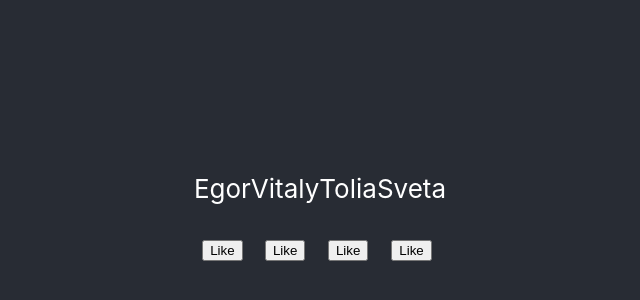
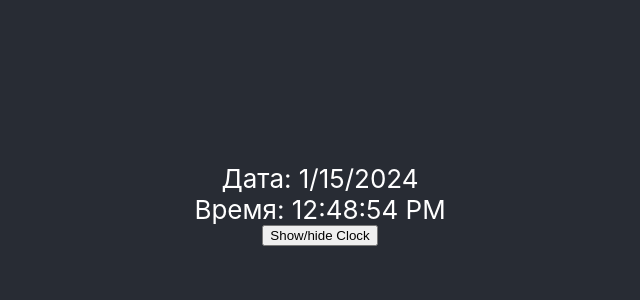
Before and after one commit to vitalyvitmens/rs-react, a React (Create React App) app: page / in a window 1280 px wide. Shown: the part 196-496 px from the top of the page, without its empty margins (320-960 px from the left). Built offline with nearby package versions, Linux system fonts and the light colour scheme.

Commit message:
feat(src\App.js): добавляет раздел Жизненный цикл компонента

```diff
--- a/package.json
+++ b/package.json
@@ -11,6 +11,9 @@
     "react-scripts": "5.0.1",
     "web-vitals": "^2.1.4"
   },
+  "devDependencies": {
+    "@babel/plugin-proposal-private-property-in-object": "^7.21.0"
+    },
   "scripts": {
     "start": "react-scripts start",
     "build": "react-scripts build",
--- a/src/App.js
+++ b/src/App.js
@@ -1,5 +1,5 @@
 import './App.css'
-import { useState } from 'react'
+import React, { useState } from 'react'
 
 //! Коллекции и ключи
 // const FIELDS = [
@@ -43,95 +43,144 @@ import { useState } from 'react'
 // }
 
 //! Иммутабельные переменные
-const card = {
-  name: 'Vitaly',
-  color: {
-    r: 256,
-    g: 23,
-    b: 45,
-  },
-}
+// const card = {
+//   name: 'Vitaly',
+//   color: {
+//     r: 256,
+//     g: 23,
+//     b: 45,
+//   },
+// }
 
-const changeName = (obj) => {
-  // const copyObj = { ...obj } // не может скопировать вложенность, только верхнеуровневое копирование
-  // const copyObj = Object.assign({}, obj) // не может скопировать вложенность, только верхнеуровневое копирование
-  const copyObj = JSON.parse(JSON.stringify(obj)) // не может скопировать функции, Symbol и тяжёлая операция, не можем ссылаться сами на себя
-  //! Для вложенного копирования объектов используй функцию cloneDeep() из библиотеки Lodash
-  copyObj.name = 'Egor'
-  return copyObj
-}
+// const changeName = (obj) => {
+//   // const copyObj = { ...obj } // не может скопировать вложенность, только верхнеуровневое копирование
+//   // const copyObj = Object.assign({}, obj) // не может скопировать вложенность, только верхнеуровневое копирование
+//   const copyObj = JSON.parse(JSON.stringify(obj)) // не может скопировать функции, Symbol и тяжёлая операция, не можем ссылаться сами на себя
+//   //! Для вложенного копирования объектов используй функцию cloneDeep() из библиотеки Lodash
+//   copyObj.name = 'Egor'
+//   return copyObj
+// }
 
-const card2 = changeName(card)
+// const card2 = changeName(card)
 
-console.log(card)
-console.log(card2)
-console.log(card === card2)
+// console.log(card)
+// console.log(card2)
+// console.log(card === card2)
 
-console.log(card.color)
-console.log(card2.color)
-console.log(card.color === card2.color)
+// console.log(card.color)
+// console.log(card2.color)
+// console.log(card.color === card2.color)
 
-const CARDS = [
-  {
-    id: 8721,
-    name: 'Egor',
-    like: false,
-  },
-  {
-    id: 5261,
-    name: 'Vitaly',
-    like: false,
-  },
-  {
-    id: 8764,
-    name: 'Tolia',
-    like: false,
-  },
-  {
-    id: 2352,
-    name: 'Sveta',
-    like: false,
-  },
-]
+// const CARDS = [
+//   {
+//     id: 8721,
+//     name: 'Egor',
+//     like: false,
+//   },
+//   {
+//     id: 5261,
+//     name: 'Vitaly',
+//     like: false,
+//   },
+//   {
+//     id: 8764,
+//     name: 'Tolia',
+//     like: false,
+//   },
+//   {
+//     id: 2352,
+//     name: 'Sveta',
+//     like: false,
+//   },
+// ]
 
-function Card({ name, isLike, onClick }) {
-  return (
-    <div>
-      <p>{name}</p>
-      <button onClick={onClick}>{isLike ? 'Unlike' : 'Like'}</button>
-    </div>
-  )
+// function Card({ name, isLike, onClick }) {
+//   return (
+//     <div>
+//       <p>{name}</p>
+//       <button onClick={onClick}>{isLike ? 'Unlike' : 'Like'}</button>
+//     </div>
+//   )
+// }
+
+// export default function App() {
+//   const [cards, setCards] = useState(CARDS)
+
+//   const handleLikeClick = (id) => {
+//     console.log('####: id', id)
+//     const cardCopy = cards.map((item) => {
+//       const copyItem = { ...item }
+//       if (item.id === id) {
+//         copyItem.like = !item.like
+//       }
+//       return copyItem
+//     })
+//     console.log('####: cards', cards)
+//     setCards(cardCopy)
+//   }
+
+//   return (
+//     <div className="App">
+//       <header className="App-header">
+//         <div className="App-grid">
+//           {cards.map((item) => (
+//             <Card
+//               key={item.id}
+//               name={item.name}
+//               isLike={item.like}
+//               onClick={() => handleLikeClick(item.id)}
+//             />
+//           ))}
+//         </div>
+//       </header>
+//     </div>
+//   )
+// }
+
+//! Жизненный цикл компонента
+class Clock extends React.Component {
+  constructor(props) {
+    super(props)
+    console.log('#### №1: constructor')
+    this.state = {
+      date: new Date().toLocaleDateString(),
+      time: new Date().toLocaleTimeString(),
+    }
+  }
+
+  render() {
+    console.log('#### №2: render')
+    return (
+      <>
+        <div>Дата: {this.state.date}</div>
+        <div>Время: {this.state.time}</div>
+      </>
+    )
+  }
+
+  componentDidMount() {
+    console.log('#### №3: componentDidMount')
+    this.interval = setInterval(() => {
+      this.setState({
+        time: new Date().toLocaleTimeString(),
+      })
+      console.log(this.state.date, this.state.time)
+    }, 1000)
+  }
+
+  componentWillUnmount() {
+    console.log('#### END: componentWillUnmount')
+    clearInterval(this.interval)
+  }
 }
 
 export default function App() {
-  const [cards, setCards] = useState(CARDS)
-
-  const handleLikeClick = (id) => {
-    console.log('####: id', id)
-    const cardCopy = cards.map((item) => {
-      const copyItem = { ...item }
-      if (item.id === id) {
-        copyItem.like = !item.like
-      }
-      return copyItem
-    })
-    console.log('####: cards', cards)
-    setCards(cardCopy)
-  }
-
+  const [clock, setClock] = useState(true)
   return (
     <div className="App">
       <header className="App-header">
-        <div className="App-grid">
-          {cards.map((item) => (
-            <Card
-              key={item.id}
-              name={item.name}
-              isLike={item.like}
-              onClick={() => handleLikeClick(item.id)}
-            />
-          ))}
-        </div>
+        {clock && <Clock />}
+        <button onClick={() => setClock(!clock)}>Show/hide Clock</button>
       </header>
     </div>
   )
--- a/src/index.js
+++ b/src/index.js
@@ -5,7 +5,7 @@ import App from './App'
 
 const root = ReactDOM.createRoot(document.getElementById('root'))
 root.render(
-  <React.StrictMode>
+  // <React.StrictMode>
     <App />
-  </React.StrictMode>
+  // </React.StrictMode>
 )
```
Also changed, not shown: 1 other file (tests, documents, lock files or other folders).
